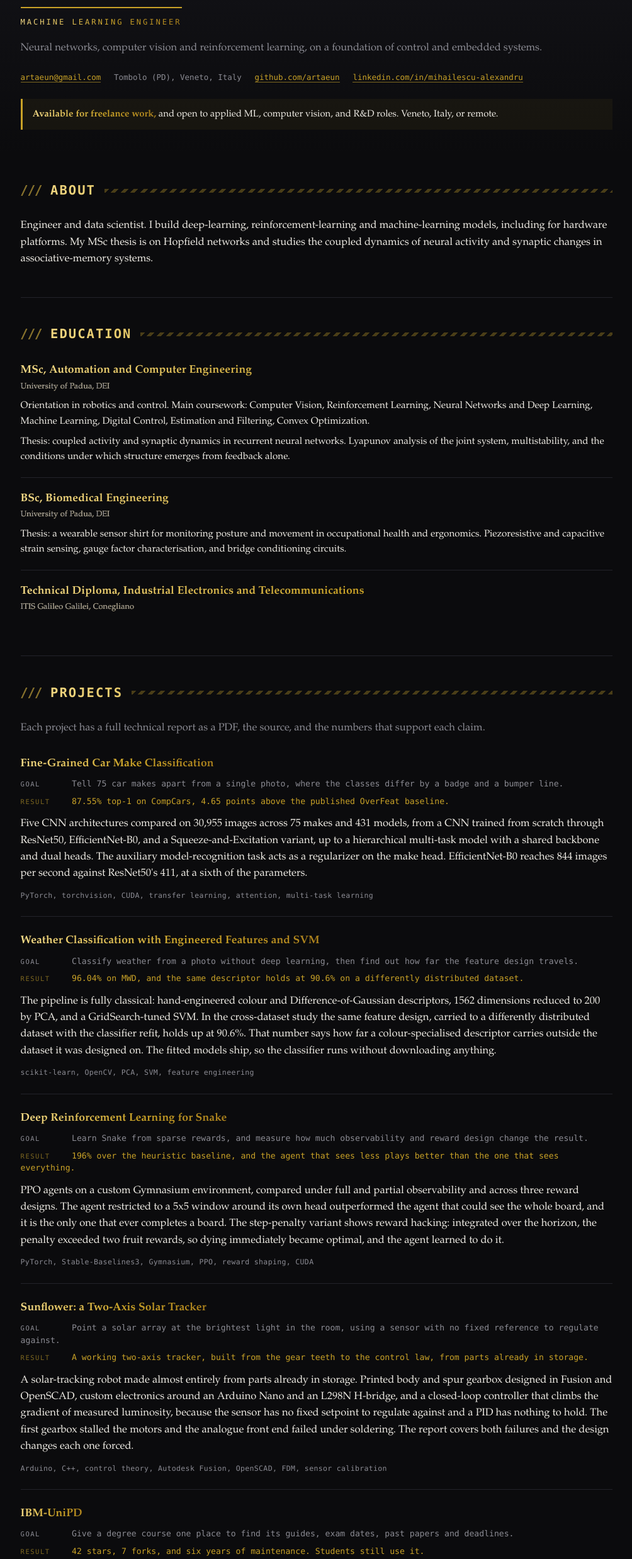
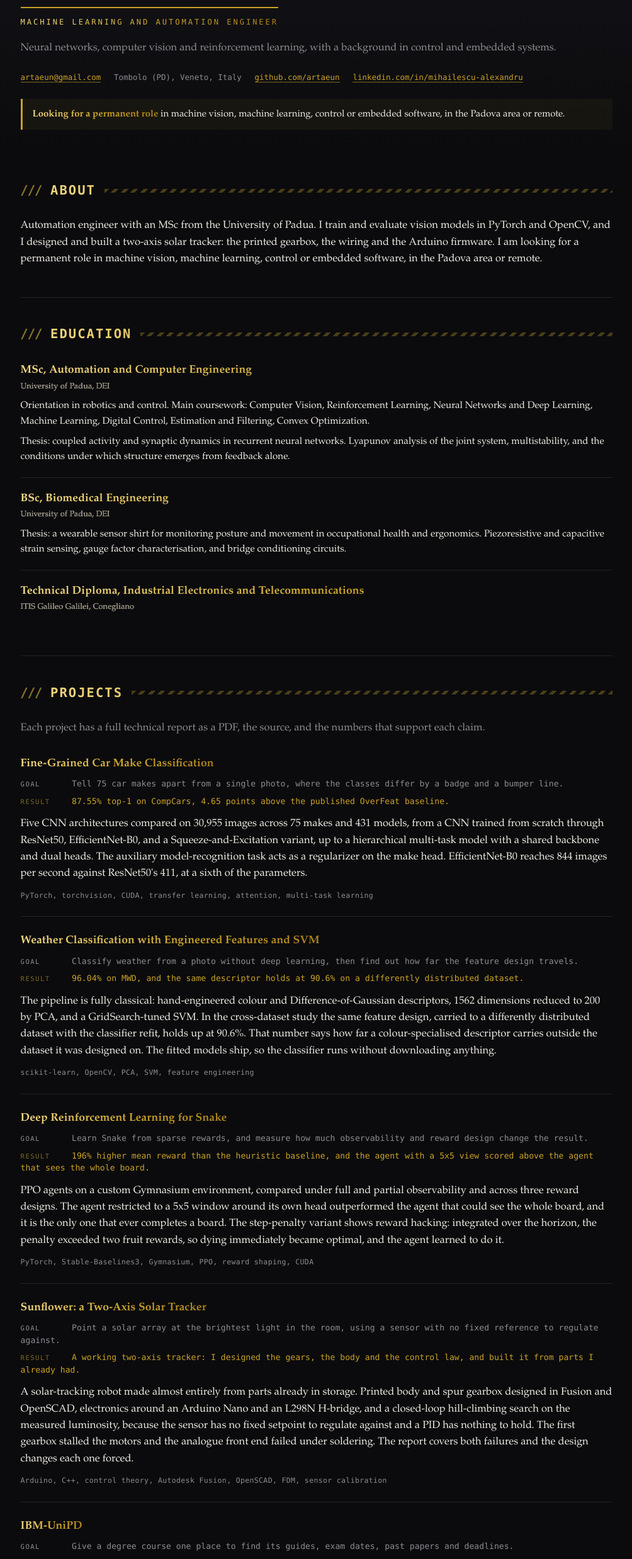
Before and after one commit to artaeun/artaeun.github.io, a plain HTML site: page index.html in a window 1280 px wide. Shown: the part 125-2601 px from the top of the page at 63% size, without its empty margins (137-1141 px from the left). Drawn offline with Linux system fonts and the light colour scheme.

Commit message:
Say the permanent role I am looking for; describe the tracker exactly
New title and opening lines on both pages, the freelance line replaced, the embedded and tracker wording matched to the code, five lines reworded, and the IBM-UniPD numbers brought up to date.

```diff
--- a/index.html
+++ b/index.html
@@ -19,8 +19,8 @@
 <header class="hero">
   <div class="wrap">
     <h1>Alexandru Mihailescu</h1>
-    <p class="role">Machine Learning Engineer</p>
-    <p class="sub">Neural networks, computer vision and reinforcement learning, on a foundation of control and embedded systems.</p>
+    <p class="role">Machine Learning and Automation Engineer</p>
+    <p class="sub">Neural networks, computer vision and reinforcement learning, with a background in control and embedded systems.</p>
 
     <ul class="contact">
       <li><a href="mailto:artaeun@gmail.com">artaeun@gmail.com</a></li>
@@ -30,7 +30,7 @@
       <li><a href="https://www.linkedin.com/in/mihailescu-alexandru">linkedin.com/in/mihailescu-alexandru</a></li>
     </ul>
 
-    <p class="availability"><strong>Available for freelance work,</strong> and open to applied ML, computer vision, and R&amp;D roles. Veneto, Italy, or remote.</p>
+    <p class="availability"><strong>Looking for a permanent role</strong> in machine vision, machine learning, control or embedded software, in the Padova area or remote.</p>
   </div>
 </header>
 
@@ -38,7 +38,7 @@
 
 <section id="about">
     <h2>About</h2>
-    <p>Engineer and data scientist. I build deep-learning, reinforcement-learning and machine-learning models, including for hardware platforms. My MSc thesis is on Hopfield networks and studies the coupled dynamics of neural activity and synaptic changes in associative-memory systems.</p>
+    <p>Automation engineer with an MSc from the University of Padua. I train and evaluate vision models in PyTorch and OpenCV, and I designed and built a two-axis solar tracker: the printed gearbox, the wiring and the Arduino firmware. I am looking for a permanent role in machine vision, machine learning, control or embedded software, in the Padova area or remote.</p>
   </section>
 
 <section id="education">
@@ -83,7 +83,7 @@
     <article class="project">
       <h3><a href="https://github.com/artaeun/deep-rl-snake">Deep Reinforcement Learning for Snake</a></h3>
       <p class="goal"><span>Goal</span> Learn Snake from sparse rewards, and measure how much observability and reward design change the result.</p>
-      <p class="metric"><span>Result</span> 196% over the heuristic baseline, and the agent that sees less plays better than the one that sees everything.</p>
+      <p class="metric"><span>Result</span> 196% higher mean reward than the heuristic baseline, and the agent with a 5x5 view scored above the agent that sees the whole board.</p>
       <p>PPO agents on a custom Gymnasium environment, compared under full and partial observability and across three reward designs. The agent restricted to a 5x5 window around its own head outperformed the agent that could see the whole board, and it is the only one that ever completes a board. The step-penalty variant shows reward hacking: integrated over the horizon, the penalty exceeded two fruit rewards, so dying immediately became optimal, and the agent learned to do it.</p>
       <p class="stack">PyTorch, Stable-Baselines3, Gymnasium, PPO, reward shaping, CUDA</p>
     </article>
@@ -91,15 +91,15 @@
     <article class="project">
       <h3><a href="https://github.com/artaeun/sunflower-solar-tracker">Sunflower: a Two-Axis Solar Tracker</a></h3>
       <p class="goal"><span>Goal</span> Point a solar array at the brightest light in the room, using a sensor with no fixed reference to regulate against.</p>
-      <p class="metric"><span>Result</span> A working two-axis tracker, built from the gear teeth to the control law, from parts already in storage.</p>
-      <p>A solar-tracking robot made almost entirely from parts already in storage. Printed body and spur gearbox designed in Fusion and OpenSCAD, custom electronics around an Arduino Nano and an L298N H-bridge, and a closed-loop controller that climbs the gradient of measured luminosity, because the sensor has no fixed setpoint to regulate against and a PID has nothing to hold. The first gearbox stalled the motors and the analogue front end failed under soldering. The report covers both failures and the design changes each one forced.</p>
+      <p class="metric"><span>Result</span> A working two-axis tracker: I designed the gears, the body and the control law, and built it from parts I already had.</p>
+      <p>A solar-tracking robot made almost entirely from parts already in storage. Printed body and spur gearbox designed in Fusion and OpenSCAD, electronics around an Arduino Nano and an L298N H-bridge, and a closed-loop hill-climbing search on the measured luminosity, because the sensor has no fixed setpoint to regulate against and a PID has nothing to hold. The first gearbox stalled the motors and the analogue front end failed under soldering. The report covers both failures and the design changes each one forced.</p>
       <p class="stack">Arduino, C++, control theory, Autodesk Fusion, OpenSCAD, FDM, sensor calibration</p>
     </article>
 
     <article class="project">
       <h3><a href="https://github.com/artaeun/IBM-UniPD">IBM-UniPD</a></h3>
       <p class="goal"><span>Goal</span> Give a degree course one place to find its guides, exam dates, past papers and deadlines.</p>
-      <p class="metric"><span>Result</span> 42 stars, 7 forks, and six years of maintenance. Students still use it.</p>
+      <p class="metric"><span>Result</span> 55 stars, 8 forks, and six years of maintenance. Students still use it.</p>
       <p>A resource repository for Ingegneria Biomedica at the University of Padua: guides, exam dates, past papers, deadlines. Built while I was Student Representative, alongside a Discord server for the course. Both are still running and students still use them, years after my term ended.</p>
       <p class="stack">Community maintenance, documentation, MATLAB</p>
     </article>
@@ -115,7 +115,7 @@
       </div>
       <div>
         <h3>Engineering and hardware</h3>
-        <p>Embedded C and C++, Arduino, control systems, digital control, state estimation and filtering, signal processing, sensor calibration. Autodesk Fusion, OpenSCAD, FDM design for manufacturability, custom Marlin firmware. TIG and laser welding, electrical and thermal testing.</p>
+        <p>C and C++ on microcontrollers (Arduino Nano, AVR): ADC sampling, PWM motor control through an L298N H-bridge, serial debugging. Control systems, digital control, state estimation and filtering, signal processing, sensor calibration. Autodesk Fusion, OpenSCAD, FDM design for manufacturability, Marlin firmware configured, built and flashed for a modified Ender 3. TIG and laser welding, electrical and thermal testing.</p>
       </div>
       <div>
         <h3>Infrastructure</h3>
```
Also changed, not shown: it.html (+9 -9 lines).
